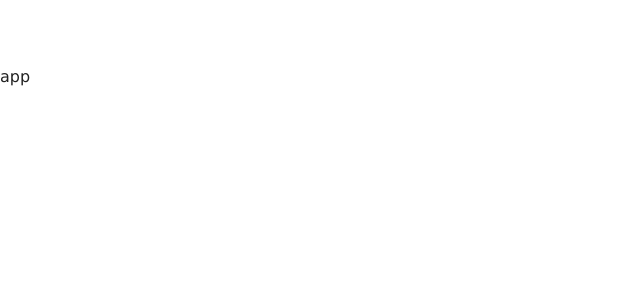
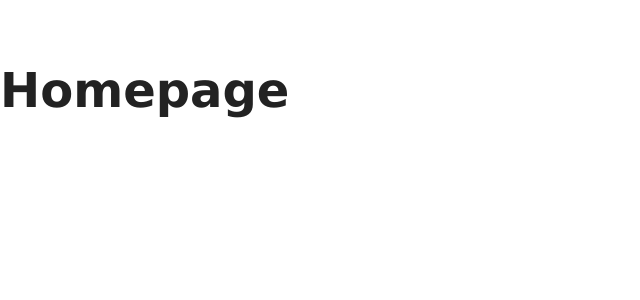
Before and after one commit to Phonekham/react-resort-beach, a React (Create React App) app: page / in a window 1280 px wide. Shown: the top 300 px of the page, without its empty margins (0-640 px from the left). Built offline with nearby package versions, Linux system fonts and the light colour scheme.

Commit message:
setup router

```diff
--- a/src/App.js
+++ b/src/App.js
@@ -1,8 +1,24 @@
 import React from "react";
+import { Route, Switch } from "react-router-dom";
+
+import Home from "./pages/Home";
+import Rooms from "./pages/Rooms";
+import SingleRoom from "./pages/SingleRoom";
+import Error from "./pages/Error";
+
 import "./App.css";
 
 function App() {
-  return <>app</>;
+  return (
+    <>
+      <Switch>
+        <Route path="/" exact component={Home} />
+        <Route path="/rooms/" exact component={Rooms} />
+        <Route path="/single-room/:slug" exact component={SingleRoom} />
+        <Route component={Error} />
+      </Switch>
+    </>
+  );
 }
 
 export default App;
--- a/src/index.js
+++ b/src/index.js
@@ -1,9 +1,16 @@
 import React from "react";
 import ReactDOM from "react-dom";
+import { BrowserRouter as Router } from "react-router-dom";
+
 import App from "./App";
 import * as serviceWorker from "./serviceWorker";
 
-ReactDOM.render(<App />, document.getElementById("root"));
+ReactDOM.render(
+  <Router>
+    <App />
+  </Router>,
+  document.getElementById("root")
+);
 
 // If you want your app to work offline and load faster, you can change
 // unregister() to register() below. Note this comes with some pitfalls.
```
